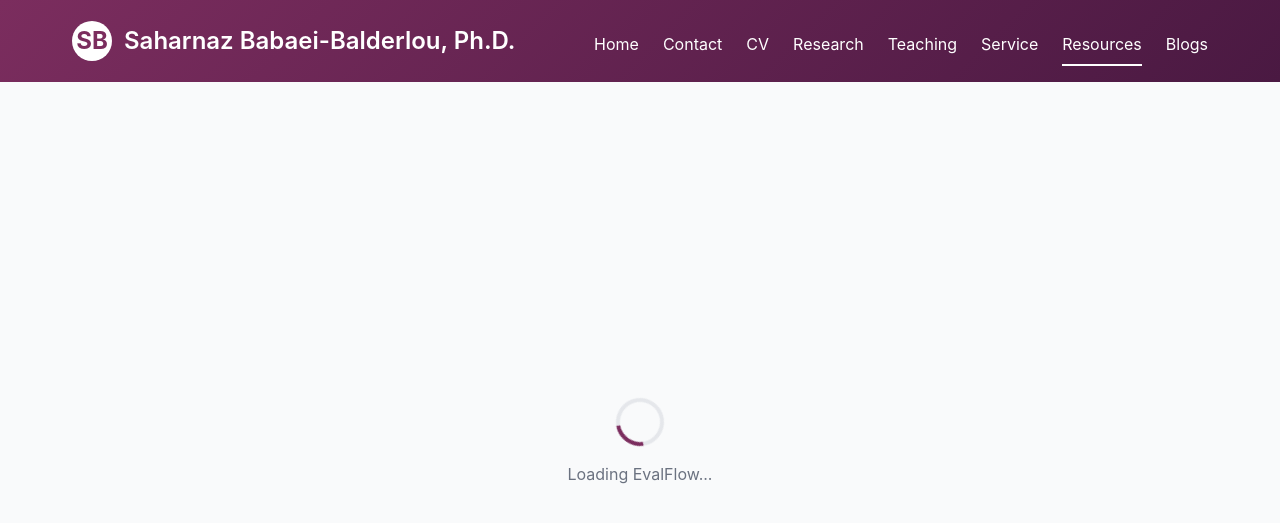
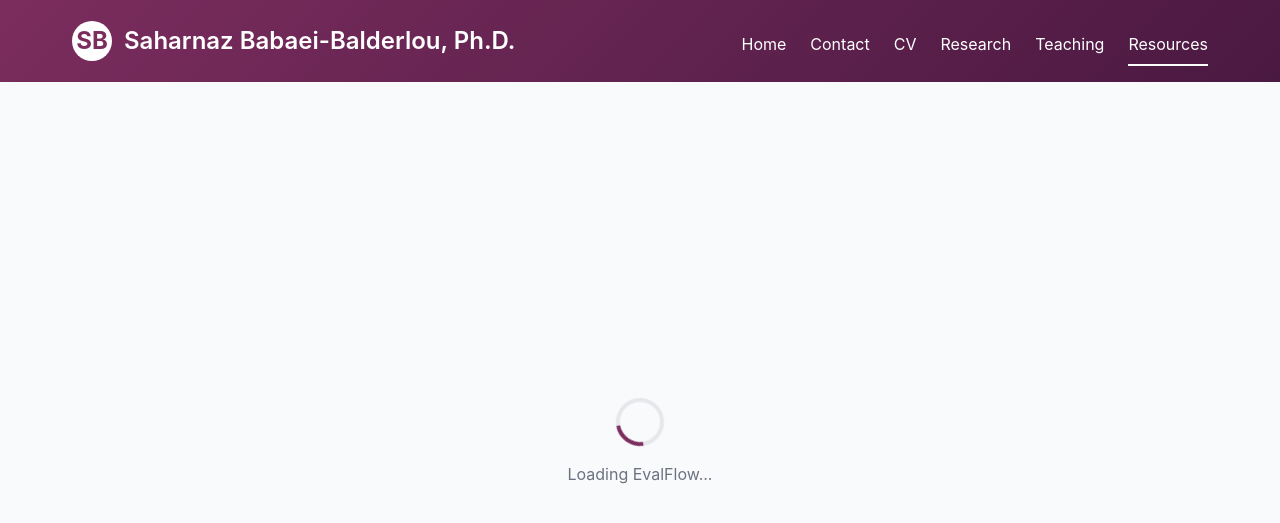
Before and after one commit to saharnazb/saharnazb.github.io, a Jekyll site: the page assets/apps/evalflow/index.html, which Jekyll copies as it is, in a window 1280 px wide. Shown: the top 523 px of the page. Built offline with Jekyll 4.4.1, drawn with Linux system fonts in a browser that asks for light colours; nearby versions of some CDN libraries; comment, search, counter and statistics services are not loaded.

Commit message:
Update index.html

```diff
--- a/assets/apps/evalflow/index.html
+++ b/assets/apps/evalflow/index.html
@@ -82,9 +82,7 @@
         <a href="/cv/" class="nav-item">CV</a>
         <a href="/research/" class="nav-item">Research</a>
         <a href="/teaching/" class="nav-item">Teaching</a>
-        <a href="/service/" class="nav-item">Service</a>
         <a href="/resources/" class="nav-item active">Resources</a>
-        <a href="/blogs/" class="nav-item">Blogs</a>
       </nav>
     </div>
   </header>
```
